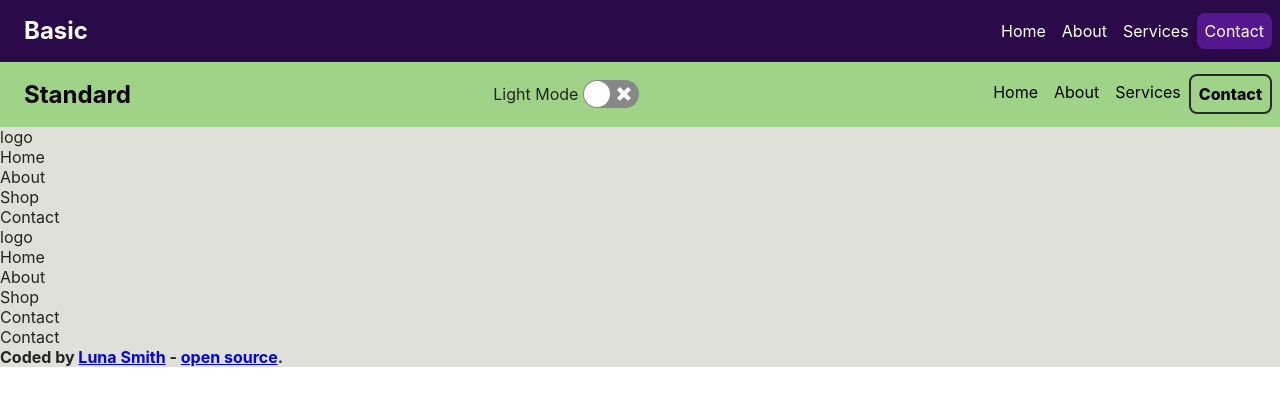
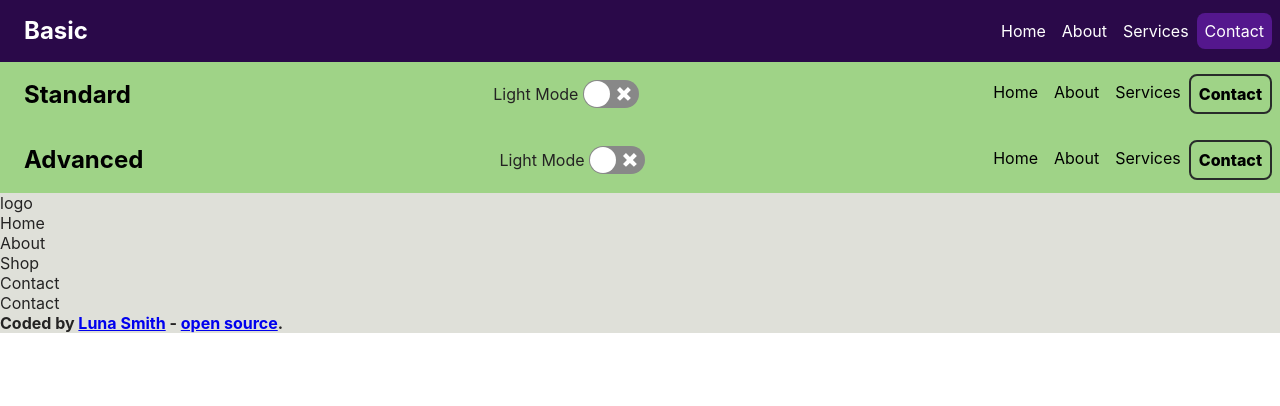
Before and after one commit to Lu-Smith/react_headers, a React (Create React App) app: page /contact in a window 1280 px wide. Shown: the top 406 px of the page. Built offline with nearby package versions, Linux system fonts and the light colour scheme.

Commit message:
Start working at HeaderThree

```diff
--- a/src/App.tsx
+++ b/src/App.tsx
@@ -33,7 +33,7 @@ function App() {
       <div className="App" id={theme}>
         <HeaderOne />
         <HeaderTwo toggleTheme={toggleTheme} theme={theme} />
-        <HeaderThree />
+        <HeaderThree toggleTheme={toggleTheme} theme={theme}  />
         <HeaderFour />
         <Routes>
           <Route path='/' element={<Home />} />
--- a/src/components/HeaderThree.tsx
+++ b/src/components/HeaderThree.tsx
@@ -1,16 +1,38 @@
-import React from 'react'
+import React, {useState} from 'react';
+import { Link, NavLink } from 'react-router-dom';
+import './styles/HeaderThree.css';
+import ReactSwitch from 'react-switch';
 
-const HeaderThree = () => {
+interface ThemeProps {
+  theme: string;
+  toggleTheme: () => void;
+};
+
+const HeaderThree = ({toggleTheme, theme}: ThemeProps) => {
+  const [menuOpen, setMenuOpen] = useState(false);
+
   return (
-    <div className='HeaderThree'>
-    <div>logo</div>
-    <ul>
-      <li>Home</li>
-      <li>About</li>
-      <li>Shop</li>
-      <li>Contact</li>
-    </ul>
-  </div>
+    <nav className='HeaderThree'>
+      <div className='title'><Link to='/'>Advanced</Link></div>
+      <div className='switch'>
+        <label htmlFor="">{theme === 'light' ? 'Light Mode' : 'Dark Mode'}</label>
+          <ReactSwitch checked={theme === "dark"} onChange={toggleTheme}/>
+      </div>
+      <div className="menu" onClick={() => {
+        setMenuOpen(!menuOpen)
+      }}>
+        <span></span>
+        <span></span>
+        <span></span>
+      </div>
+      <ul className={menuOpen ? "open" : ""}>
+        <li><NavLink to='/'>Home</NavLink></li>
+        <li><NavLink to='/about'>About</NavLink></li>
+        <li><NavLink to='/services'>Services</NavLink></li>
+        <li><NavLink to='/contact'>Contact</NavLink></li>
+      </ul>
+
+    </nav>
   )
 }
 
--- /dev/null
+++ b/src/components/styles/HeaderThree.css
@@ -0,0 +1,141 @@
+.HeaderThree .active {
+    border: 1px solid rgb(228, 207, 16);
+    background-color: rgb(22, 4, 39);
+    font-weight: 800;
+}
+
+#light .HeaderThree .active {
+    border: 2px solid rgb(40, 43, 42);
+    font-weight: 800;
+    background-color: rgb(159, 211, 135);
+}
+
+.HeaderThree {
+    background-color: rgb(22, 4, 39);
+    display: flex;
+    align-items: center;
+    justify-content: space-between;
+    padding: 0.8rem 0.5rem;
+    position: sticky;
+    top: 0;
+}
+
+#light .HeaderThree {
+    background-color: rgb(159, 211, 135);
+}
+
+.HeaderThree .title a {
+    font-size: 1.5rem;
+    margin: 1rem;
+    font-weight: bold;
+    text-decoration: none;
+    color: rgb(250, 248, 238);
+}
+
+#light .HeaderThree .title a {
+    color: black;
+}
+
+.HeaderThree ul {
+    display: flex;
+    list-style: none;
+}
+
+.HeaderThree ul li a {
+    display: block;
+    text-decoration: none;
+    color: rgb(250, 248, 238);
+    padding: 0.5rem;
+    border-radius: 0.5rem;
+}
+
+#light .HeaderThree ul li a {
+    color: black;
+}
+
+.HeaderThree ul li a:not(.active):hover {
+    background-color: rgba(250, 250, 250, 0.1);
+}
+
+#light .HeaderThree ul li a:not(.active):hover {
+    background-color: rgba(0, 0, 0, 0.2);
+}
+
+.HeaderThree .menu {
+    display: none;
+    position: absolute;
+    top: 0.75rem;
+    right: 0.5rem;
+    flex-direction: column;
+    justify-content: space-between;
+    width: 2.25rem;
+    height: 2rem;
+}
+
+.HeaderThree .menu span {
+    background-color: rgb(250, 248, 238);
+    width: 2.25rem;
+    height: 0.4rem;
+    border-radius: 0.2rem;
+}
+
+#light .HeaderThree .menu span  {
+    background-color: rgb(49, 49, 48);
+}
+
+.HeaderThree .switch {
+    display: flex;
+    width: 150px;
+    justify-content: space-around;
+    align-items: center;
+}
+
+@media (max-width: 760px) {
+    .HeaderThree .menu {
+        display: flex;
+    }
+
+    .HeaderThree {
+        flex-direction: column;
+        gap: 1rem;
+    }
+
+    .HeaderThree ul {
+        display: none;
+        flex-direction: column;
+        width: 100%;
+        margin-bottom: 0.25rem;
+    }
+
+    .HeaderThree ul.open {
+        display: flex;
+    }
+
+    .HeaderThree ul li {
+        width: 40%;
+        text-align: center;
+        margin: 0 auto;
+    }
+
+    .HeaderThree ul li a {
+        margin: 0.2rem 0.5rem;
+    }
+
+    .HeaderThree .switch  label{
+        display: none;
+    }
+
+    .HeaderThree .switch {
+        justify-content: center;
+    }
+
+    .HeaderThree .active {
+        border: none;
+        font-weight: 700;
+    }
+
+    #light .HeaderThree .active {
+        border: none;
+        font-weight: 700;
+    }
+}
```
